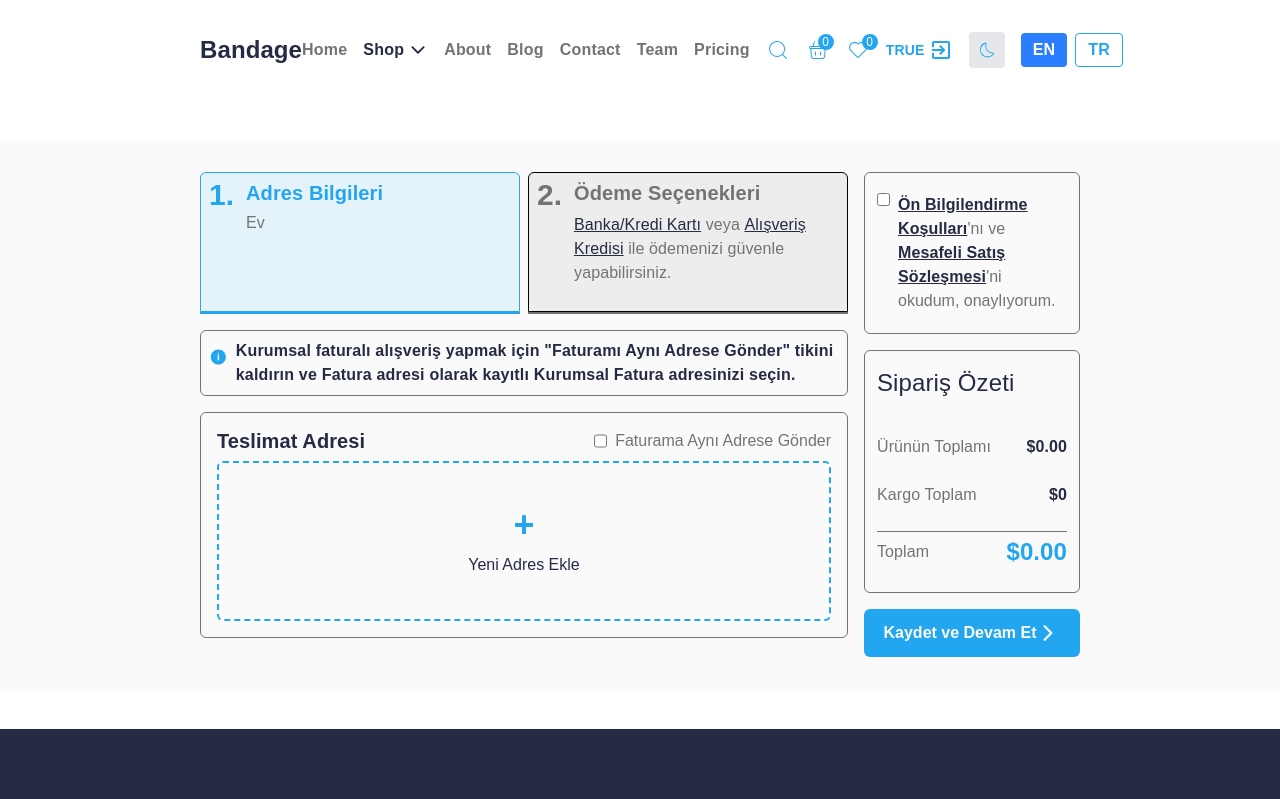
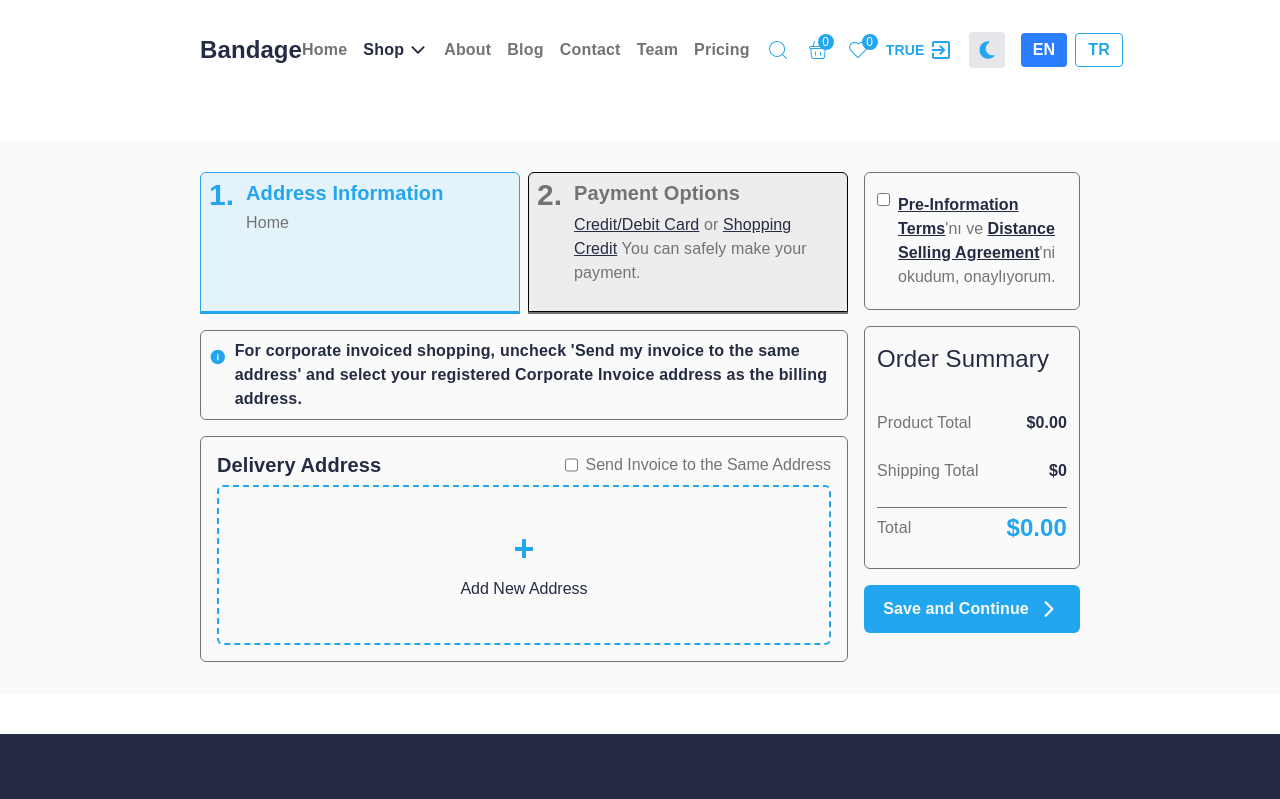
Before and after one commit to MuhammedZeki/D-nemProjesi-ecommers, a React (Vite) app: page /createOrder in a window 1280 px wide. Shown: the top 799 px of the page. Built offline with nearby package versions, Linux system fonts and the light colour scheme; sample sign-in values are in the browser's storage.

Commit message:
createContent lang is done

```diff
--- /dev/null
+++ b/src/components/AutoTranslate.jsx
@@ -0,0 +1,61 @@
+import { useLang } from "../context/LangContext";
+
+const translations = {
+  en: {
+    "Banka/Kredi Kartı": "Credit/Debit Card",
+    veya: "or",
+    "Alışveriş Kredisi": "Shopping Credit",
+    "ile ödemenizi güvenle yapabilirsiniz.":
+      "You can safely make your payment.",
+    "Adres Bilgileri": "Address Information",
+    Ev: "Home",
+    "Ödeme Seçenekleri": "Payment Options",
+    'Kurumsal faturalı alışveriş yapmak için "Faturamı Aynı Adrese Gönder" tikini kaldırın ve Fatura adresi olarak kayıtlı Kurumsal Fatura adresinizi seçin.':
+      "For corporate invoiced shopping, uncheck 'Send my invoice to the same address' and select your registered Corporate Invoice address as the billing address.",
+    "Ön Bilgilendirme Koşulları": "Pre-Information Terms",
+    "Mesafeli Satış Sözleşmesi": "Distance Selling Agreement",
+    "Sipariş Özeti": "Order Summary",
+    "Ürünün Toplamı": "Product Total",
+    "Kargo Toplam": "Shipping Total",
+    Toplam: "Total",
+    "Kaydet ve Devam Et": "Save and Continue",
+    "Ödeme Yap": "Pay Now",
+    "Yeni Adres Ekle": "Add New Address",
+    "Faturama Aynı Adrese Gönder": "Send Invoice to the Same Address",
+    "Varsayılan Adres": "Default Address",
+    "Teslimat Adresi": "Delivery Address",
+    "Kart ile Öde": "Pay with Card",
+    "Kart ile ödemeyi seçtiniz. Banka veya Kredi Kartı kullanarak ödemenizi güvenle yapabilirsiniz.":
+      "You have selected card payment. You can safely pay using a Bank or Credit Card.",
+    "Kart Bilgileri": "Card Information",
+    kartım: "card",
+    "3D Secure ile ödemek istiyorum": "I want to pay with 3D Secure",
+    "Taksit Seçenekleri": "Installment Options",
+    "Kartınıza uygun taksit seçeneğini seçiniz.":
+      "Choose the installment option suitable for your card.",
+    "Taksit Sayısı": "Installment Count",
+    "Aylık Ödeme": "Monthly Payment",
+    Faizsiz: "No Interest",
+    "Toplam Ödenecek:": "Total Payable:",
+    "Tek Çekim": "Single Payment",
+    "3 Taksit": "3 Installments",
+    "6 Taksit": "6 Installments",
+    "12 Taksit": "12 Installments",
+    "vade farkı": "interest rate",
+  },
+  tr: {},
+};
+
+const AutoTranslate = ({ children }) => {
+  const { lang } = useLang();
+
+  if (typeof children !== "string") return children;
+
+  if (lang === "tr") return children;
+
+  const translated = translations[lang]?.[children] || children;
+
+  return translated;
+};
+
+export default AutoTranslate;
--- a/src/components/home/UpperComponets/Cards.jsx
+++ b/src/components/home/UpperComponets/Cards.jsx
@@ -6,8 +6,10 @@ import { MdExitToApp } from "react-icons/md";
 import { useNavigate } from "react-router-dom";
 import { toast } from "react-toastify";
 import { useSelector } from "react-redux";
+import { MdLightMode } from "react-icons/md";
 import { CiLight, CiDark } from "react-icons/ci";
 import { useLang } from "../../../context/LangContext";
+import { FaMoon } from "react-icons/fa6";
 const Cards = () => {
   const { changeModal, setBasketModal, setFavModal } =
     useContext(ModelOpenContext);
@@ -96,9 +98,9 @@ const Cards = () => {
           className="p-2 rounded cursor-pointer bg-gray-200 dark:bg-gray-700"
         >
           {theme === "light" ? (
-            <CiDark className="w-5 h-5" />
+            <FaMoon className="w-5 h-5" />
           ) : (
-            <CiLight className="w-5 h-5 text-yellow-600" />
+            <MdLightMode className="w-5 h-5 text-[#fafafa]" />
           )}
         </button>
         <div className="flex gap-2">
--- a/src/components/order/createOrderPage/AddressInformation.jsx
+++ b/src/components/order/createOrderPage/AddressInformation.jsx
@@ -10,6 +10,7 @@ import {
   setDefaultAddress,
   loadAddresses,
 } from "../../store/actions/addressActions";
+import AutoTranslate from "../../AutoTranslate";
 
 const AddressInformation = () => {
   const [showForm, setShowForm] = useState(false);
@@ -48,12 +49,12 @@ const AddressInformation = () => {
     <div className="border border-[#737373] p-4 rounded-md flex flex-col gap-2 font-montserrat">
       <div className="flex items-center justify-between">
         <h2 className="font-bold text-xl text-[#252b42] leading-6 tracking-[0.1px]">
-          Teslimat Adresi
+          <AutoTranslate>Teslimat Adresi</AutoTranslate>
         </h2>
         <div className="text-[#737373] dark:text-[#e6e6e6]">
           <label htmlFor="check1" className="flex gap-2 cursor-pointer">
             <input type="checkbox" name="check1" id="check1" />
-            Faturama Aynı Adrese Gönder
+            <AutoTranslate>Faturama Aynı Adrese Gönder</AutoTranslate>
           </label>
         </div>
       </div>
@@ -69,7 +70,7 @@ const AddressInformation = () => {
         >
           <span className="text-4xl text-[#23a6f0] font-bold">+</span>
           <span className="text-[#252b42] font-medium dark:text-[#e6e6e6]">
-            Yeni Adres Ekle
+            <AutoTranslate>Yeni Adres Ekle</AutoTranslate>
           </span>
         </div>
       ) : (
@@ -105,7 +106,8 @@ const AddressInformation = () => {
 
             {defaultIndex === index && (
               <span className="text-xs my-2 text-[#f0b000] font-bold flex items-center gap-2">
-                <FaStar className="w-4 h-4" /> Varsayılan Adres
+                <FaStar className="w-4 h-4" />{" "}
+                <AutoTranslate>Varsayılan Adres</AutoTranslate>
               </span>
             )}
           </div>
--- a/src/components/order/createOrderPage/CreateOrderContent.jsx
+++ b/src/components/order/createOrderPage/CreateOrderContent.jsx
@@ -5,6 +5,8 @@ import { useState } from "react";
 import AddressInformation from "./AddressInformation";
 import PaymentOptions from "./PaymentOptions";
 import { useNavigate } from "react-router-dom";
+import AutoTranslate from "../../AutoTranslate";
+
 const CreateOrderContent = () => {
   const { items, total } = useSelector((state) => state.basket);
   const { addresses } = useSelector((state) => state.address);
@@ -24,17 +26,17 @@ const CreateOrderContent = () => {
 
   return (
     <div className="bg-[#fafafa] dark:bg-[#2e3449]">
-      <div className=" w-full px-10 lg:w-[75%] mx-auto py-8 my-10  lg:flex lg:flex-row gap-4 flex flex-col ">
-        <div className="w-full lg:w-3/4 flex flex-col gap-4 font-montserrat ">
+      <div className="w-full px-10 lg:w-[75%] mx-auto py-8 my-10 lg:flex lg:flex-row gap-4 flex flex-col">
+        <div className="w-full lg:w-3/4 flex flex-col gap-4 font-montserrat">
           <div className="flex gap-2">
             <div
               onClick={() => setTabs(1)}
-              className=" w-1/2 flex flex-col justify-between cursor-pointer"
+              className="w-1/2 flex flex-col justify-between cursor-pointer"
             >
               <div
                 className={`flex gap-3 border border-[#24a5f0] grow rounded-tl-md rounded-tr-md font-montserrat p-2 h-[140px] ${
                   tabs === 1
-                    ? " border-[#24a5f0] bg-[#24a5f0]/10"
+                    ? "border-[#24a5f0] bg-[#24a5f0]/10"
                     : "border-[#737373] bg-[#737373]/10"
                 }`}
               >
@@ -55,10 +57,10 @@ const CreateOrderContent = () => {
                         : "text-[#737373] dark:text-[#bebebe]"
                     }`}
                   >
-                    Adres Bilgileri
+                    <AutoTranslate>Adres Bilgileri</AutoTranslate>
                   </h2>
-                  <h5 className="font-medium  text-[#737373] tracking-[0.1px] leading-6 dark:text-[#bebebe]">
-                    Ev
+                  <h5 className="font-medium text-[#737373] tracking-[0.1px] leading-6 dark:text-[#bebebe]">
+                    <AutoTranslate>Ev</AutoTranslate>
                   </h5>
                   <p className="font-medium text-sm text-[#737373] tracking-[0.1px] leading-6 dark:text-[#bebebe]">
                     {getAddress?.address}
@@ -66,7 +68,7 @@ const CreateOrderContent = () => {
                 </div>
               </div>
               <div
-                className={`w-full h-0.5  ${
+                className={`w-full h-0.5 ${
                   tabs === 1 ? "bg-[#24a5f0]" : "bg-[#737373]"
                 }`}
               ></div>
@@ -76,14 +78,14 @@ const CreateOrderContent = () => {
               className="w-1/2 flex flex-col cursor-pointer"
             >
               <div
-                className={`flex gap-3 border grow  rounded-tl-md rounded-tr-md font-montserrat p-2  h-[140px]${
+                className={`flex gap-3 border grow rounded-tl-md rounded-tr-md font-montserrat p-2 h-[140px]${
                   tabs === 2
                     ? " border-[#24a5f0] bg-[#24a5f0]/10"
                     : "border-[#737373] bg-[#737373]/10"
                 }`}
               >
                 <h1
-                  className={`font-bold text-3xl  -mt-1 ${
+                  className={`font-bold text-3xl -mt-1 ${
                     tabs === 2
                       ? "text-[#24a5f0]"
                       : "text-[#737373] dark:text-[#bebebe]"
@@ -99,35 +101,41 @@ const CreateOrderContent = () => {
                         : "text-[#737373] dark:text-[#bebebe]"
                     }`}
                   >
-                    Ödeme Seçenekleri
+                    <AutoTranslate>Ödeme Seçenekleri</AutoTranslate>
                   </h2>
                   <div className="text-[#737373] leading-6 tracking-[0.1px] dark:text-[#bebebe]">
-                    <span className="text-[#252b42]  font-medium underline  tracking-[0.1px] leading-6 dark:text-[#e6e6e6]">
-                      Banka/Kredi Kartı
+                    <span className="text-[#252b42] font-medium underline tracking-[0.1px] leading-6 dark:text-[#e6e6e6]">
+                      <AutoTranslate>Banka/Kredi Kartı</AutoTranslate>
                     </span>{" "}
-                    veya{" "}
-                    <span className="text-[#252b42]  font-medium underline tracking-[0.1px] leading-6 dark:text-[#e6e6e6]">
-                      Alışveriş Kredisi
+                    <AutoTranslate>veya</AutoTranslate>{" "}
+                    <span className="text-[#252b42] font-medium underline tracking-[0.1px] leading-6 dark:text-[#e6e6e6]">
+                      <AutoTranslate>Alışveriş Kredisi</AutoTranslate>
                     </span>{" "}
-                    ile ödemenizi güvenle yapabilirsiniz.
+                    <AutoTranslate>
+                      ile ödemenizi güvenle yapabilirsiniz.
+                    </AutoTranslate>
                   </div>
                 </div>
               </div>
               <div
-                className={`w-full h-0.5  ${
+                className={`w-full h-0.5 ${
                   tabs === 2 ? "bg-[#24a5f0]" : "bg-[#737373]"
                 }`}
               ></div>
             </div>
           </div>
+
           <div className="flex gap-2 border border-[#737373] rounded-md p-2">
             <IoIosInformationCircle className="text-[#24a5f0] w-9 h-9" />
-            <span className="text-[#252b42]  leading-6 tracking-[0.2px] font-bold dark:text-[#e6e6e6]">
-              Kurumsal faturalı alışveriş yapmak için "Faturamı Aynı Adrese
-              Gönder" tikini kaldırın ve Fatura adresi olarak kayıtlı Kurumsal
-              Fatura adresinizi seçin.
+            <span className="text-[#252b42] leading-6 tracking-[0.2px] font-bold dark:text-[#e6e6e6]">
+              <AutoTranslate>
+                Kurumsal faturalı alışveriş yapmak için "Faturamı Aynı Adrese
+                Gönder" tikini kaldırın ve Fatura adresi olarak kayıtlı Kurumsal
+                Fatura adresinizi seçin.
+              </AutoTranslate>
             </span>
           </div>
+
           {tabs === 1 && <AddressInformation />}
           {tabs === 2 && (
             <PaymentOptions
@@ -136,6 +144,7 @@ const CreateOrderContent = () => {
             />
           )}
         </div>
+
         <div className="w-full lg:w-1/4 flex flex-col font-montserrat gap-4">
           <div className="rounded-md border border-[#737373] flex flex-col gap-10 px-3 py-5 dark:border-[#fafafa]">
             <div className="flex items-start gap-2 text-[#737373] dark:text-[#bababa]">
@@ -146,27 +155,28 @@ const CreateOrderContent = () => {
                 className="cursor-pointer"
               />
               <label htmlFor="check" className="cursor-pointer">
-                <span className="text-[#252b42] underline font-bold  tracking-[0.1px] leading-6 dark:text-[#e6e6e6]">
-                  Ön Bilgilendirme Koşulları
+                <span className="text-[#252b42] underline font-bold tracking-[0.1px] leading-6 dark:text-[#e6e6e6]">
+                  <AutoTranslate>Ön Bilgilendirme Koşulları</AutoTranslate>
                 </span>
                 'nı ve{" "}
-                <span className="text-[#252b42] underline font-bold  tracking-[0.1px] leading-6 dark:text-[#e6e6e6]">
-                  Mesafeli Satış Sözleşmesi
+                <span className="text-[#252b42] underline font-bold tracking-[0.1px] leading-6 dark:text-[#e6e6e6]">
+                  <AutoTranslate>Mesafeli Satış Sözleşmesi</AutoTranslate>
                 </span>
                 'ni okudum, onaylıyorum.
               </label>
             </div>
           </div>
+
           <div className="rounded-md border border-[#737373] flex flex-col gap-10 px-3 py-5 dark:border-[#fafafa]">
             <div className="">
               <h2 className="font-medium text-2xl leading-6 tracking-[0.1px] text-[#252B42] dark:text-[#fafafa]">
-                Sipariş Özeti
+                <AutoTranslate>Sipariş Özeti</AutoTranslate>
               </h2>
             </div>
-            <div className=" flex flex-col gap-6">
+            <div className="flex flex-col gap-6">
               <div className="flex items-center justify-between">
-                <p className="font-normal leading-6 tracking-[0.1px] text-[#737373]  dark:text-[#dfdfdf]">
-                  Ürünün Toplamı
+                <p className="font-normal leading-6 tracking-[0.1px] text-[#737373] dark:text-[#dfdfdf]">
+                  <AutoTranslate>Ürünün Toplamı</AutoTranslate>
                 </p>
                 <span className="font-bold leading-6 tracking-[0.1px] text-[#252b42] dark:text-[#fafafa]">
                   ${total.toFixed(2)}
@@ -174,7 +184,7 @@ const CreateOrderContent = () => {
               </div>
               <div className="flex items-center justify-between">
                 <p className="font-normal leading-6 tracking-[0.1px] text-[#737373] dark:text-[#dfdfdf]">
-                  Kargo Toplam
+                  <AutoTranslate>Kargo Toplam</AutoTranslate>
                 </p>
                 <span className="font-bold leading-6 tracking-[0.1px] text-[#252b42] dark:text-[#fafafa]">
                   ${cargo === 0 ? "0" : `${cargo.toFixed(2)}`}
@@ -183,7 +193,7 @@ const CreateOrderContent = () => {
 
               <div className="flex items-center justify-between border-t border-t-[#737373] dark:border-t-[#fafafa] py-2 dark:text-[#fafafa]">
                 <p className="font-normal leading-6 tracking-[0.1px] text-[#737373] dark:text-[#dfdfdf]">
-                  Toplam
+                  <AutoTranslate>Toplam</AutoTranslate>
                 </p>
                 <span className="font-bold leading-6 tracking-[0.1px] text-2xl text-[#23a6f0]">
                   ${(installmentTotal ?? totalAmount).toFixed(2)}
@@ -191,17 +201,22 @@ const CreateOrderContent = () => {
               </div>
             </div>
           </div>
+
           <button
             onClick={() => setTabs(2)}
-            className="px-2 py-3 flex items-center justify-center font-montserrat font-bold  leading-6  gap-2tracking-[0.1px] text-[#fafafa] cursor-pointer bg-[#23a6f0]  rounded-md"
+            className="px-2 py-3 flex items-center justify-center font-montserrat font-bold leading-6 gap-2 tracking-[0.1px] text-[#fafafa] cursor-pointer bg-[#23a6f0] rounded-md"
           >
             {tabs !== 2 ? (
               <>
-                <span>Kaydet ve Devam Et</span>
+                <span>
+                  <AutoTranslate>Kaydet ve Devam Et</AutoTranslate>
+                </span>
                 <IoIosArrowForward className="w-6 h-6 text-[#fafafa]" />
               </>
             ) : (
-              <span onClick={() => navigate("/successOrder")}>Ödeme Yap</span>
+              <span onClick={() => navigate("/successOrder")}>
+                <AutoTranslate>Ödeme Yap</AutoTranslate>
+              </span>
             )}
           </button>
         </div>
--- a/src/components/order/createOrderPage/PaymentOptions.jsx
+++ b/src/components/order/createOrderPage/PaymentOptions.jsx
@@ -1,4 +1,5 @@
 import { useState, useMemo } from "react";
+import AutoTranslate from "../../AutoTranslate";
 
 const cards = [
   {
@@ -26,6 +27,7 @@ const cards = [
 
 const PaymentOptions = ({ totalAmount, onInstallmentChange }) => {
   const [selectedCard, setSelectedCard] = useState(cards[0].id);
+  const [secure3D, setSecure3D] = useState(false);
 
   const installments = useMemo(
     () => [
@@ -60,12 +62,10 @@ const PaymentOptions = ({ totalAmount, onInstallmentChange }) => {
   const [selectedInstallment, setSelectedInstallment] = useState(
     installments[0]
   );
-  const [secure3D, setSecure3D] = useState(false);
 
   const handleSelectInstallment = (item) => {
     setSelectedInstallment(item);
     const totalWithInstallment = item.months * item.monthlyPayment;
-
     onInstallmentChange(totalWithInstallment);
   };
 
@@ -75,17 +75,19 @@ const PaymentOptions = ({ totalAmount, onInstallmentChange }) => {
   return (
     <div className="border border-[#737373] p-4 rounded-md font-montserrat flex flex-col gap-4">
       <h2 className="font-bold text-lg text-[#252b42] dark:text-[#fafafa]">
-        Kart ile Öde
+        <AutoTranslate>Kart ile Öde</AutoTranslate>
       </h2>
       <p className="text-sm text-[#737373] dark:text-[#bebebe]">
-        Kart ile ödemeyi seçtiniz. Banka veya Kredi Kartı kullanarak ödemenizi
-        güvenle yapabilirsiniz.
+        <AutoTranslate>
+          Kart ile ödemeyi seçtiniz. Banka veya Kredi Kartı kullanarak ödemenizi
+          güvenle yapabilirsiniz.
+        </AutoTranslate>
       </p>
 
       <div className="grid grid-cols-1 md:grid-cols-2 gap-4 mt-4">
         <div>
           <h3 className="font-semibold mb-2 text-2xl dark:text-[#fafafa]">
-            Kart Bilgileri
+            <AutoTranslate>Kart Bilgileri</AutoTranslate>
           </h3>
           <div className="flex flex-col gap-2">
             {cards.map((card) => (
@@ -107,7 +109,7 @@ const PaymentOptions = ({ totalAmount, onInstallmentChange }) => {
                 </div>
                 <div className="flex flex-col gap-2">
                   <span className="font-bold dark:text-[#fafafa]">
-                    {card.type} kartım
+                    {card.type} <AutoTranslate>kartım</AutoTranslate>
                   </span>
                   <span className="text-sm text-[#737373] dark:text-[#bebebe]">
                     {card.number}
@@ -125,26 +127,28 @@ const PaymentOptions = ({ totalAmount, onInstallmentChange }) => {
               checked={secure3D}
               onChange={(e) => setSecure3D(e.target.checked)}
             />
-            3D Secure ile ödemek istiyorum
+            <AutoTranslate>3D Secure ile ödemek istiyorum</AutoTranslate>
           </label>
         </div>
 
         <div className="flex flex-col gap-4">
           <h2 className="font-semibold text-2xl text-[#252b42] dark:text-[#fafafa]">
-            Taksit Seçenekleri
+            <AutoTranslate>Taksit Seçenekleri</AutoTranslate>
           </h2>
           <h5 className="font-semibold text-sm text-[#737373] dark:text-[#bebebe]">
-            Kartınıza uygun taksit seçeneğini seçiniz.
+            <AutoTranslate>
+              Kartınıza uygun taksit seçeneğini seçiniz.
+            </AutoTranslate>
           </h5>
 
           <table className="w-full text-left border border-[#d1d5db] rounded-md dark:border-[#5a5f72]">
             <thead className="bg-[#f5f5f5] dark:bg-[#babdc7]">
               <tr>
                 <th className="py-2 px-4 border-b border-[#d1d5db] dark:border-[#5a5f72] text-[#252b42]">
-                  Taksit Sayısı
+                  <AutoTranslate>Taksit Sayısı</AutoTranslate>
                 </th>
                 <th className="py-2 px-4 border-b border-[#d1d5db] dark:border-[#5a5f72] text-[#252b42]">
-                  Aylık Ödeme
+                  <AutoTranslate>Aylık Ödeme</AutoTranslate>
                 </th>
               </tr>
             </thead>
@@ -159,7 +163,7 @@ const PaymentOptions = ({ totalAmount, onInstallmentChange }) => {
                   }`}
                   onClick={() => handleSelectInstallment(item)}
                 >
-                  <td className="py-3 px-4  border-[#d1d5db] cursor-pointer ">
+                  <td className="py-3 px-4 border-[#d1d5db] cursor-pointer">
                     <label className="flex items-center gap-2 cursor-pointer dark:text-[#fafafa]">
                       <input
                         type="radio"
@@ -168,18 +172,23 @@ const PaymentOptions = ({ totalAmount, onInstallmentChange }) => {
                         checked={selectedInstallment.name === item.name}
                         onChange={() => handleSelectInstallment(item)}
                       />
-                      {item.name}
+                      <AutoTranslate>{item.name}</AutoTranslate>
                     </label>
                   </td>
-                  <td className="py-3 px-4  border-[#d1d5db] flex gap-2 items-center  cursor-pointer">
+                  <td className="py-3 px-4 border-[#d1d5db] flex gap-2 items-center cursor-pointer">
                     <span className="font-bold text-[#24a5f0]">
                       ${item.monthlyPayment.toFixed(2)}
                     </span>
 
                     <span className="text-xs font-medium text-[#737373] dark:text-[#bababa]">
-                      {item.rate === 0
-                        ? "Faizsiz"
-                        : `+%${(item.rate * 100).toFixed(0)} vade farkı`}
+                      {item.rate === 0 ? (
+                        <AutoTranslate>Faizsiz</AutoTranslate>
+                      ) : (
+                        <span>
+                          +%{(item.rate * 100).toFixed(0)}{" "}
+                          <AutoTranslate>vade farkı</AutoTranslate>
+                        </span>
+                      )}
                     </span>
                   </td>
                 </tr>
@@ -188,9 +197,9 @@ const PaymentOptions = ({ totalAmount, onInstallmentChange }) => {
           </table>
 
           <div className="mt-2 text-right text-sm text-[#252b42] dark:text-[#fafafa]">
-            Toplam Ödenecek:{" "}
+            <AutoTranslate>Toplam Ödenecek:</AutoTranslate>{" "}
             <span className="font-bold text-[#24a5f0]">
-              ${totalPayable.toFixed(2)}{" "}
+              ${totalPayable.toFixed(2)}
             </span>
           </div>
         </div>
```
